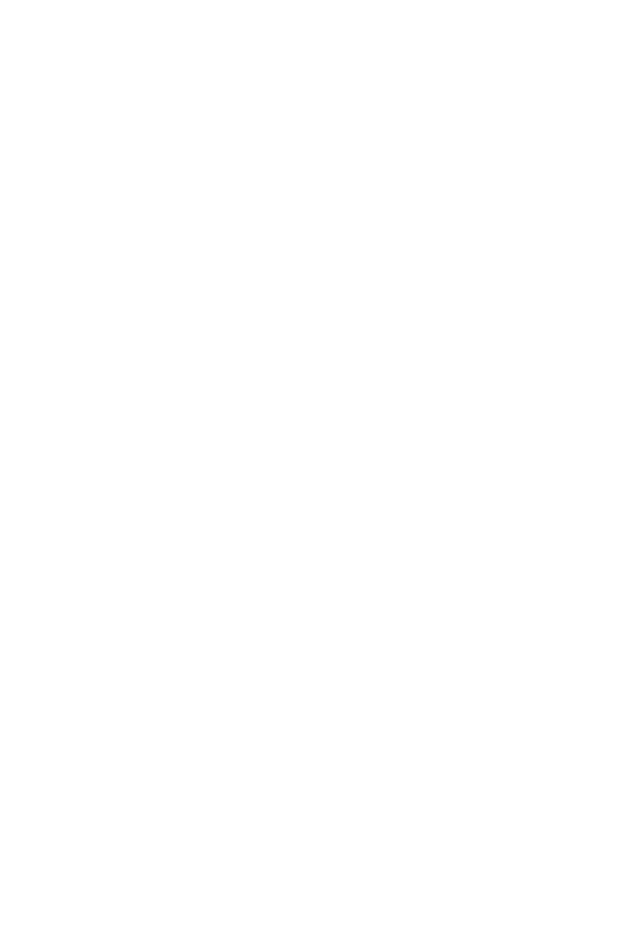
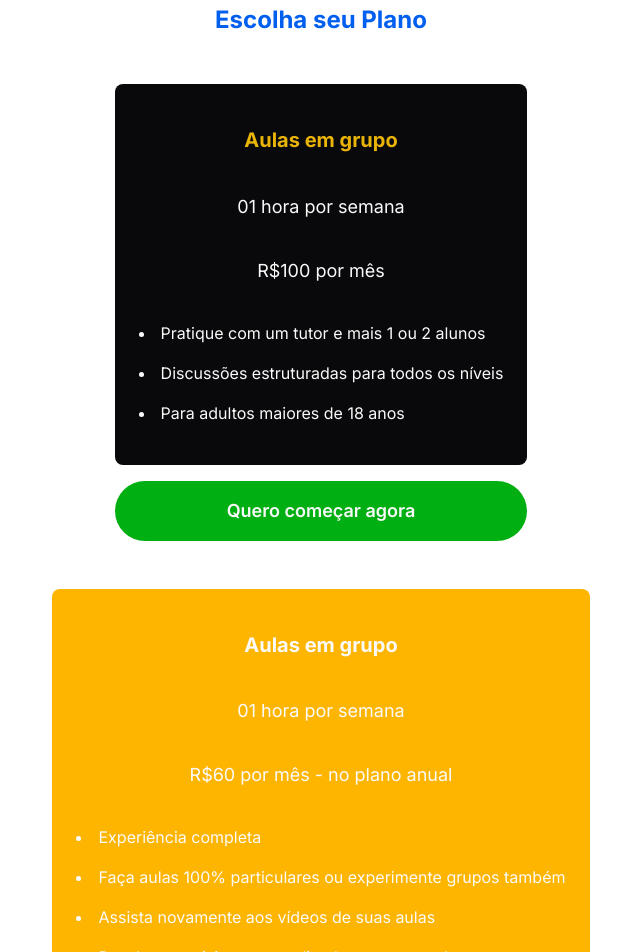
Before and after one commit to gustavogarciac/aceleracao-impulse, a Next.js app: page / in a window 1280 px wide. Shown: the part 4180-5132 px from the top of the page, without its empty margins (319-959 px from the left). Before the commit the page ends 4144 px from the top, so only its background shows below. Built offline with nearby package versions, Linux system fonts and the light colour scheme.

Commit message:
feat: pricing section and changed button text style

```diff
--- /dev/null
+++ b/src/app/_components/sections/pricing-section.tsx
@@ -0,0 +1,50 @@
+import React from 'react'
+
+import { Button } from '@/components/button'
+
+export const PricingSection = () => {
+  return (
+    <section className="flex flex-col items-center justify-center gap-12 pt-6 px-6 pb-10">
+      <h2 className="subtitle text-theme-blue-default text-2xl text-center font-bold">
+        Escolha seu Plano
+      </h2>
+
+      <div className="space-y-4">
+        <div className="flex flex-col gap-9 bg-zinc-950 text-zinc-50 w-full rounded-lg px-6 py-10 items-center justify-center">
+          <h5 className="text-yellow-500 font-bold text-xl leading-relaxed">
+            Aulas em grupo
+          </h5>
+          <span className="text-lg">01 hora por semana</span>
+          <span className="text-lg">R$100 por mês</span>
+
+          <ul className="list-disc list-inside space-y-4">
+            <li>Pratique com um tutor e mais 1 ou 2 alunos</li>
+            <li>Discussões estruturadas para todos os níveis</li>
+            <li>Para adultos maiores de 18 anos</li>
+          </ul>
+        </div>
+
+        <Button>Quero começar agora</Button>
+      </div>
+
+      <div className="space-y-4">
+        <div className="flex flex-col gap-9 bg-[#FEB500] text-zinc-50 w-full rounded-lg px-6 py-10 items-center justify-center">
+          <h5 className="text-zinc-50 font-bold text-xl leading-relaxed">
+            Aulas em grupo
+          </h5>
+          <span className="text-lg">01 hora por semana</span>
+          <span className="text-lg">R$60 por mês - no plano anual</span>
+
+          <ul className="list-disc list-inside space-y-4">
+            <li>Experiência completa</li>{' '}
+            <li>Faça aulas 100% particulares ou experimente grupos também</li>
+            <li>Assista novamente aos vídeos de suas aulas</li>{' '}
+            <li>Receba exercícios personalizados entre as aulas</li>
+          </ul>
+        </div>
+
+        <Button>Quero começar agora</Button>
+      </div>
+    </section>
+  )
+}
--- a/src/app/page.tsx
+++ b/src/app/page.tsx
@@ -1,6 +1,7 @@
 import { Hero } from './_components/hero'
 import { AccessAndCardsSection } from './_components/sections/access-and-cards-section'
 import { NextStepsSection } from './_components/sections/next-steps-section'
+import { PricingSection } from './_components/sections/pricing-section'
 
 export default function Home() {
   return (
@@ -10,6 +11,8 @@
       <AccessAndCardsSection />
 
       <NextStepsSection />
+
+      <PricingSection />
     </main>
   )
 }
--- a/src/components/button.tsx
+++ b/src/components/button.tsx
@@ -11,7 +11,7 @@
   return (
     <button
       className={cn(
-        'flex items-center justify-center bg-theme-green-default hover:bg-theme-green-dark transition-colors duration-150 ease-in-out cursor-pointer text-sm md:text-base lg:text-lg font-semibold rounded-full px-6 py-4 w-full',
+        'flex items-center justify-center bg-theme-green-default hover:bg-theme-green-dark transition-colors duration-150 ease-in-out cursor-pointer text-sm md:text-base lg:text-lg font-semibold rounded-full px-6 py-4 w-full text-zinc-50',
         className,
       )}
     >
```
